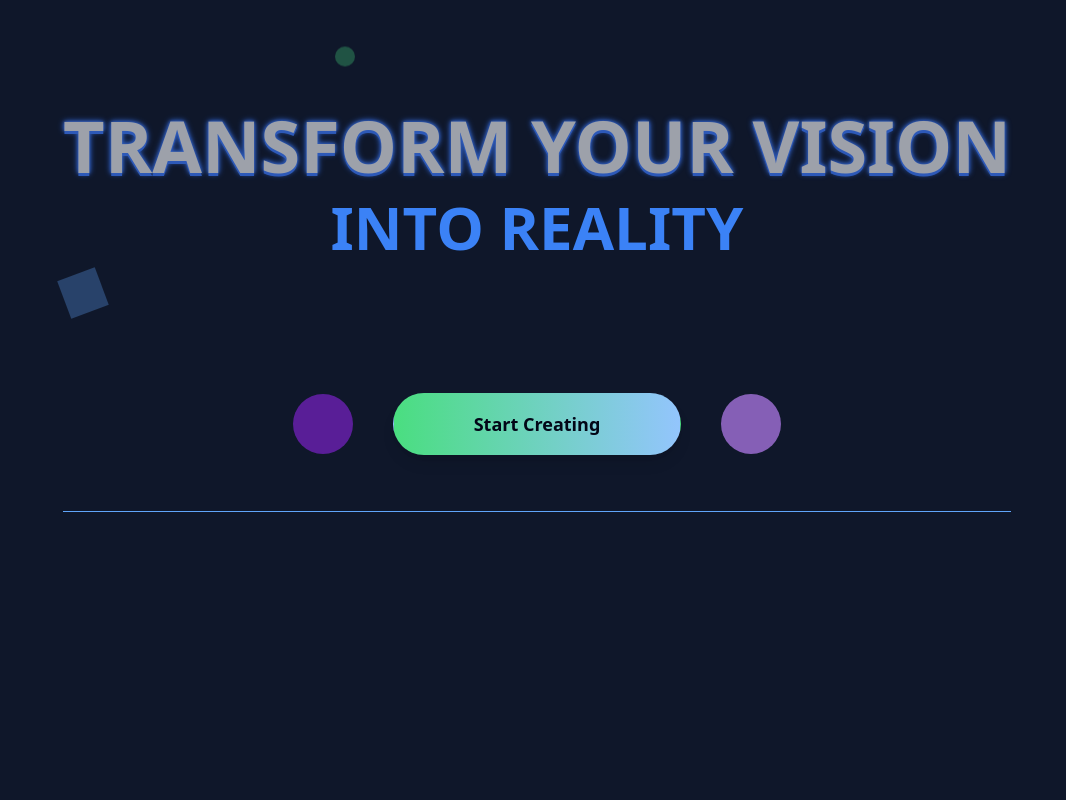
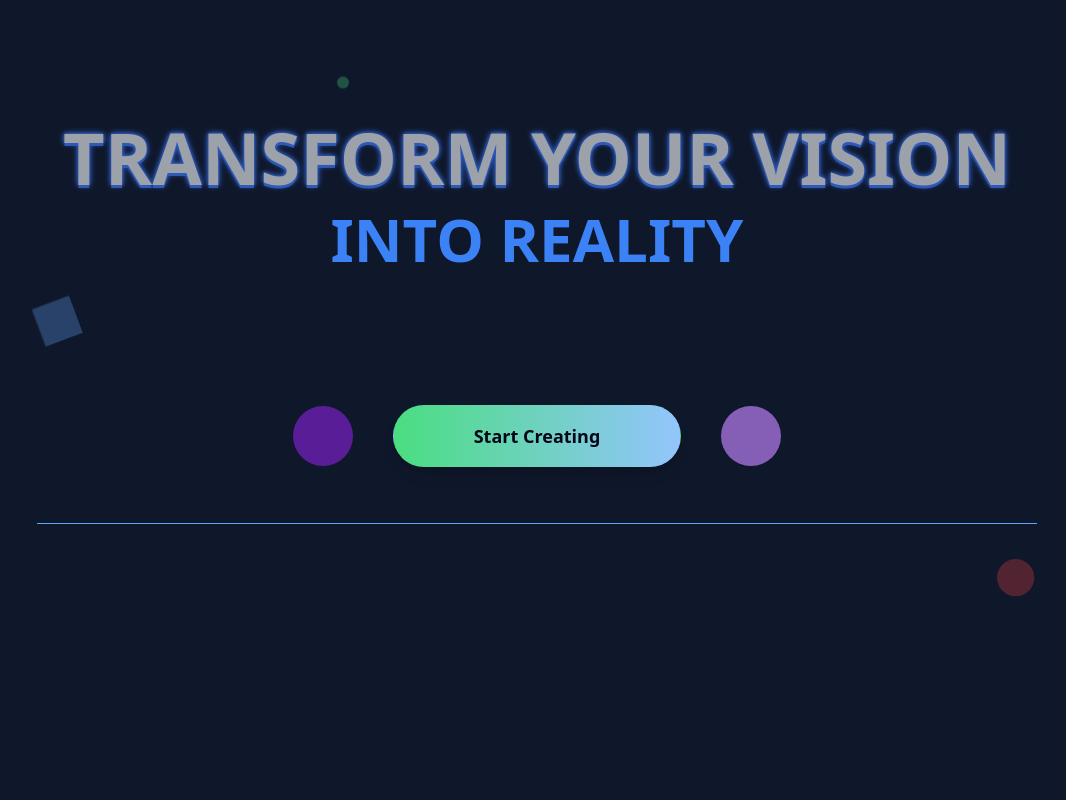
Before and after one commit to HetviThakkar-025/Image-Editing-Website, a Python web app: template templates/index.html in a window 1280 px wide. Shown: the part 116-916 px from the top of the page, without its empty margins (103-1169 px from the left). Run offline with Jinja, Linux system fonts and the light colour scheme; the template is opened without the code that fills it, so the values that code supplies are empty.

Commit message:
homepage design done

```diff
--- a/static/output.css
+++ b/static/output.css
@@ -609,60 +609,64 @@ video {
   margin-right: auto;
 }
 
-.mb-10 {
-  margin-bottom: 2.5rem;
-}
-
 .mb-4 {
   margin-bottom: 1rem;
 }
 
-.mb-60 {
-  margin-bottom: 15rem;
+.mb-40 {
+  margin-bottom: 10rem;
+}
+
+.mb-6 {
+  margin-bottom: 1.5rem;
+}
+
+.ml-\[60rem\] {
+  margin-left: 60rem;
 }
 
 .mr-96 {
   margin-right: 24rem;
 }
 
-.mt-20 {
-  margin-top: 5rem;
+.mt-10 {
+  margin-top: 2.5rem;
 }
 
-.mt-3 {
-  margin-top: 0.75rem;
+.mt-14 {
+  margin-top: 3.5rem;
+}
+
+.mt-2 {
+  margin-top: 0.5rem;
+}
+
+.mt-28 {
+  margin-top: 7rem;
 }
 
 .mt-4 {
   margin-top: 1rem;
 }
 
+.mt-8 {
+  margin-top: 2rem;
+}
+
 .mt-5 {
   margin-top: 1.25rem;
 }
 
-.mt-10 {
-  margin-top: 2.5rem;
+.mt-24 {
+  margin-top: 6rem;
 }
 
-.mt-1 {
-  margin-top: 0.25rem;
+.mt-40 {
+  margin-top: 10rem;
 }
 
-.mt-14 {
-  margin-top: 3.5rem;
-}
-
-.ml-2 {
-  margin-left: 0.5rem;
-}
-
-.ml-10 {
-  margin-left: 2.5rem;
-}
-
-.mr-4 {
-  margin-right: 1rem;
+.mt-20 {
+  margin-top: 5rem;
 }
 
 .block {
@@ -809,29 +825,9 @@ video {
   border-color: transparent;
 }
 
-.border-blue-400 {
-  --tw-border-opacity: 1;
-  border-color: rgb(96 165 250 / var(--tw-border-opacity, 1));
-}
-
-.bg-blue-400 {
-  --tw-bg-opacity: 1;
-  background-color: rgb(96 165 250 / var(--tw-bg-opacity, 1));
-}
-
-.bg-green-400 {
-  --tw-bg-opacity: 1;
-  background-color: rgb(74 222 128 / var(--tw-bg-opacity, 1));
-}
-
 .bg-slate-900 {
   --tw-bg-opacity: 1;
   background-color: rgb(15 23 42 / var(--tw-bg-opacity, 1));
-}
-
-.bg-pink-500 {
-  --tw-bg-opacity: 1;
-  background-color: rgb(236 72 153 / var(--tw-bg-opacity, 1));
 }
 
 .bg-gradient-to-r {
@@ -858,6 +854,14 @@ video {
   --tw-gradient-to: #15803d var(--tw-gradient-to-position);
 }
 
+.fill-blue-400 {
+  fill: #60a5fa;
+}
+
+.fill-green-400 {
+  fill: #4ade80;
+}
+
 .fill-purple-400 {
   fill: #c084fc;
 }
@@ -866,13 +870,35 @@ video {
   fill: #7e22ce;
 }
 
+.fill-red-500 {
+  fill: #ef4444;
+}
+
+.stroke-black {
+  stroke: #000;
+}
+
+.stroke-2 {
+  stroke-width: 2;
+}
+
 .p-2 {
   padding: 0.5rem;
+}
+
+.px-10 {
+  padding-left: 2.5rem;
+  padding-right: 2.5rem;
 }
 
 .px-20 {
   padding-left: 5rem;
   padding-right: 5rem;
+}
+
+.px-4 {
+  padding-left: 1rem;
+  padding-right: 1rem;
 }
 
 .px-6 {
@@ -1016,12 +1037,48 @@ video {
     margin-top: -0.25rem;
   }
 
+  .md\:mb-32 {
+    margin-bottom: 8rem;
+  }
+
+  .md\:mb-4 {
+    margin-bottom: 1rem;
+  }
+
   .md\:ml-10 {
     margin-left: 2.5rem;
   }
 
   .md\:mt-0\.5 {
     margin-top: 0.125rem;
+  }
+
+  .md\:mt-10 {
+    margin-top: 2.5rem;
+  }
+
+  .md\:mt-1 {
+    margin-top: 0.25rem;
+  }
+
+  .md\:mt-16 {
+    margin-top: 4rem;
+  }
+
+  .md\:mt-2 {
+    margin-top: 0.5rem;
+  }
+
+  .md\:mt-24 {
+    margin-top: 6rem;
+  }
+
+  .md\:mt-28 {
+    margin-top: 7rem;
+  }
+
+  .md\:mt-20 {
+    margin-top: 5rem;
   }
 
   .md\:block {
--- a/templates/index.html
+++ b/templates/index.html
@@ -6,7 +6,6 @@
     <meta name="viewport" content="width=device-width, initial-scale=1.0">
     <title>Manipix</title>
     <link href="/static/output.css" rel="stylesheet">
-    <!-- <script src="https://cdn.tailwindcss.com"></script> -->
     <style>
         .glow {
             text-shadow: 0 3px #3d7bff, 0 0 3px #3d7bff, 0 0 7px #3d7bff, 0 0 5px #3d7bff;
@@ -15,17 +14,18 @@
 </head>
 
 <body class="bg-slate-900">
+
+    <!-- NAVBAR -->
     <nav class="relative bg-gradient-to-r from-blue-600 to-green-700 text-white">
+
         <div class="container mx-auto flex justify-between items-center px-6 py-4">
-
             <div class="text-3xl md:text-4xl font-bold text-left text-gray-900 md:ml-10 md:mt-0.5">Manipix</div>
 
-            <!-- Hamburger Button (Visible on small screens) -->
+            <!-- Hamburger Button -->
             <button id="hamburger" class="block md:hidden text-3xl text-gray-900 hover:text-white">
                 &#9776;
             </button>
 
-            <!-- class="hidden flex-col space-y-4 text-2xl absolute top-full left-0 w-full bg-gradient-to-r from-blue-600 to-green-700 md:static md:flex md:space-x-10 md:text-2xl text-purple-950 font-semibold md:items-center md:justify-center md:flex-1" -->
             <ul id="menu"
                 class="hidden text-2xl text-purple-950 font-semibold flex-col space-y-4 absolute top-full left-0 w-full bg-gradient-to-r from-blue-600 to-green-700 p-2 md:static md:flex md:flex-row md:space-y-0 md:space-x-10 md:bg-transparent md:from-transparent md:to-transparent md:flex-1 md:items-center md:justify-center">
                 <li><a href="#" class="hover:text-gray-300">Discover</a></li>
@@ -33,32 +33,39 @@
                 <li><a href="#" class="hover:text-gray-300">Learn</a></li>
                 <li><a href="#" class="hover:text-gray-300">Connect</a></li>
             </ul>
+        </div>
 
-            <!-- <div class="flex-1 text-right"></div> -->
-        </div>
-        <!-- Curved Bottom -->
         <svg class="hidden md:block w-full h-10 md:-mt-1" xmlns="http://www.w3.org/2000/svg" viewBox="0 0 1440 80"
             preserveAspectRatio="none">
             <path fill="rgb(15, 23, 42)" d="M0,40 C480,150 960,-50 1440,70 L1440,140 L0,90 Z"></path>
         </svg>
 
         <hr class="md:hidden border-t border-gray-800">
+
     </nav>
 
 
+    <!-- HOMEPAGE -->
+    <div id="content" class="flex flex-col items-center justify-center min-h-screen">
 
-    <div class="flex flex-col items-center justify-center min-h-screen">
-        <div class="w-5 h-5 bg-green-400 rounded-full mb-10 mr-96 opacity-30 animate-bounce"></div>
-        <div class="text-center mb-60">
+        <svg class="hidden md:block w-5 h-5 fill-green-400 opacity-30 animate-bounce mt-8 mb-6 mr-96"
+            xmlns="http://www.w3.org/2000/svg" viewBox="0 0 100 100">
+            <circle cx="40" cy="40" r="30" />
+        </svg>
+
+        <div class="text-center md:mb-32">
+
             <h1 class="text-gray-200 text-5xl md:text-7xl font-bold mb-4 glow animate-pulse">TRANSFORM YOUR VISION</h1>
             <p class="text-blue-500 text-4xl md:text-6xl font-semibold">INTO REALITY</p>
 
-            <div class="w-10 h-10 bg-blue-400 opacity-30 mt-4 mr-96 animate-spin-slow">
-            </div>
+            <svg class="hidden md:block w-10 h-10 fill-blue-400 opacity-30 mr-96 mt-8 animate-spin-slow"
+                xmlns="http://www.w3.org/2000/svg" viewBox="0 0 100 100">
+                <rect width="800" height="800" class="stroke-black stroke-2" />
+            </svg>
 
-            <div class="container flex flex-row items-center justify-center space-x-10 mt-20">
+            <div class="container flex flex-row items-center justify-center space-x-10 mt-28 md:mt-16">
                 <svg width="60" height="60" xmlns="http://www.w3.org/2000/svg">
-                    <circle cx="30" cy="30" r="30" class="fill-purple-700 animate-pulse" />
+                    <circle cx="30" cy="30" r="30" class="hidden md:block fill-purple-700 animate-pulse" />
                 </svg>
 
                 <button
@@ -67,17 +74,19 @@
                 </button>
 
                 <svg width="60" height="60" xmlns="http://www.w3.org/2000/svg">
-                    <circle cx="30" cy="30" r="30" class="fill-purple-400 animate-pulse " />
+                    <circle cx="30" cy="30" r="30" class="hidden md:block fill-purple-400 animate-pulse " />
                 </svg>
             </div>
+
             <hr class="w-50 mt-14 border-blue-400">
+
+            <svg class="hidden md:block w-10 h-10 fill-red-500 opacity-30 animate-bounce mt-10 mb-6 ml-[60rem]"
+                xmlns="http://www.w3.org/2000/svg" viewBox="0 0 150 150">
+                <circle cx="70" cy="70" r="70" />
+            </svg>
+
         </div>
     </div>
-
-    <!-- <div class="container">
-
-    </div> -->
-
 
     <script>
         const hamburger = document.getElementById('hamburger');
@@ -85,8 +94,10 @@
 
         hamburger.addEventListener('click', () => {
             menu.classList.toggle('hidden'); // Toggles the visibility
+            content.classList.toggle('mt-20');
         });
     </script>
+
 </body>
 
 </html>
```
Also changed, not shown: other parts of static/output.css (+25 -18 lines).
